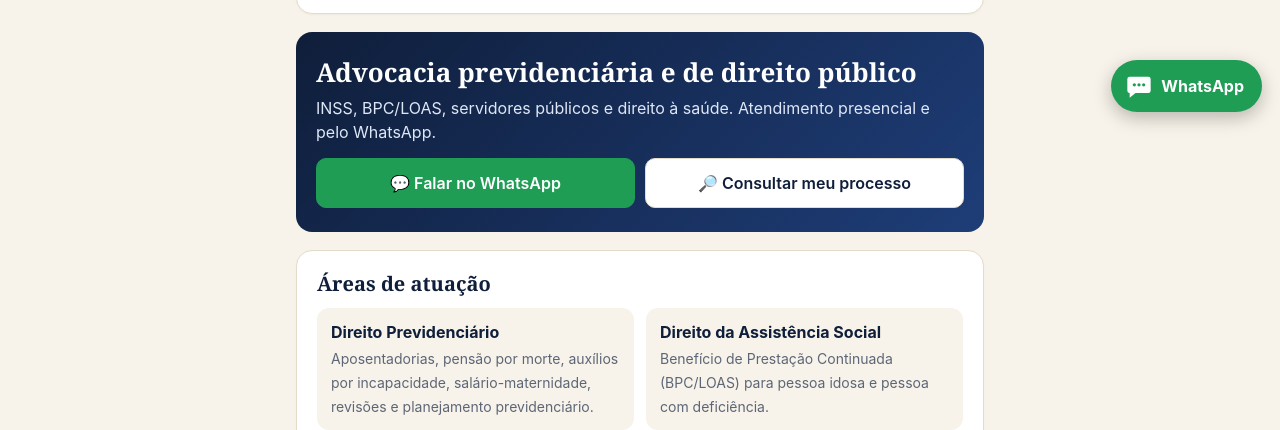
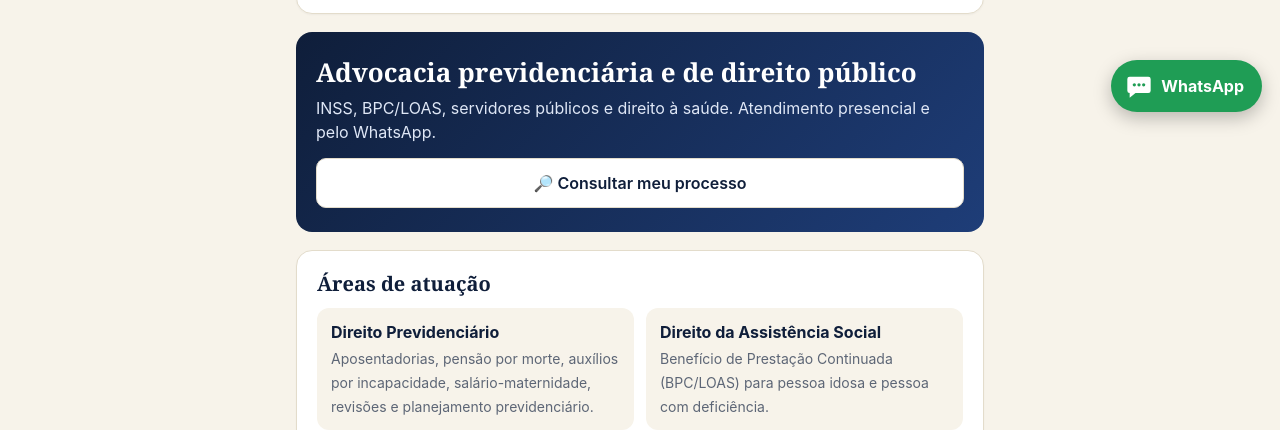
Before and after one commit to rafaadvogado/portal, a plain HTML site: page index.html in a window 1280 px wide. Shown: the part 670-1100 px from the top of the page. Drawn offline with Linux system fonts and the light colour scheme.

Commit message:
Site: destaque só com Consultar meu processo
Co-Authored-By: Claude Opus 5.5 <noreply@anthropic.com>
Claude-Session: https://claude.ai/code/session_01TjRXWga78bz1b3B69nQ2d7

```diff
--- a/index.html
+++ b/index.html
@@ -340,7 +340,7 @@ async function telaInicioSite() {
   setFab(MSG_PADRAO);
   const ns = (await noticias()).slice(0, 3);
   $('#main').innerHTML = `${cartaoHtml()}<div class="hero"><h1>Advocacia previdenciária e de direito público</h1><p>INSS, BPC/LOAS, servidores públicos e direito à saúde. Atendimento presencial e pelo WhatsApp.</p>
-    <div class="acts"><a class="btn wa" href="${waLink(MSG_PADRAO)}" target="_blank" rel="noopener">💬 Falar no WhatsApp</a><a class="btn" href="#consulta">🔎 Consultar meu processo</a></div></div>
+    <div class="acts"><a class="btn" href="#consulta" style="flex:1 1 100%">🔎 Consultar meu processo</a></div></div>
   <div class="card"><h2>Áreas de atuação</h2><div class="areas">${AREAS.map(([t, d]) => `<div><b>${t}</b><span class="sub">${d}</span></div>`).join('')}</div><p style="margin-top:12px"><a href="#quem-somos">Conheça a minha trajetória →</a></p></div>
   ${VIDEOS.length ? `<div class="card"><h2>🎙️ Podcast</h2>${videoHtml(VIDEOS[0])}</div>` : ''}
   ${ns.length ? `<div class="card"><h2>Notícias</h2>${ns.map(postHtml).join('')}<p><a href="#noticias">Ver todas as notícias →</a></p></div>` : ''}`;
```
